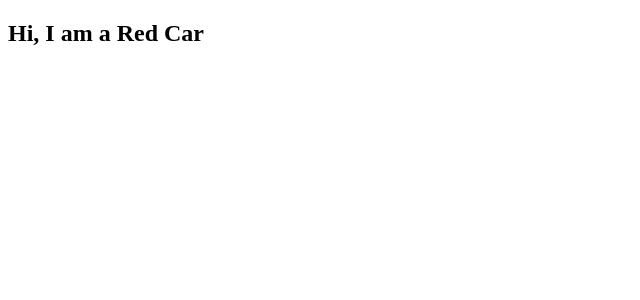
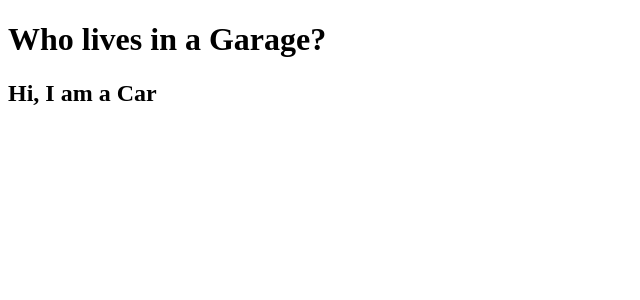
Before and after one commit to dus-tin9/Caravan-Chaos, a React (Vite) app in the folder my-app/: page / in a window 1280 px wide. Shown: the top 300 px of the page, without its empty margins (0-640 px from the left). Built offline with nearby package versions, Linux system fonts and the light colour scheme.

Commit message:
components in components

```diff
--- a/my-app/src/main.tsx
+++ b/my-app/src/main.tsx
@@ -2,14 +2,23 @@ import { createRoot } from 'react-dom/client'
 
 
 
-function Car (props) {
+function Car () {
 
   return (
-    <h2>Hi, I am a {props.color} Car</h2>
+    <h2>Hi, I am a Car</h2>
   )
 }
 
+function Garage () {
+
+  return(
+    <>
+      <h1>Who lives in a Garage?</h1>
+      <Car />
+    </>
+  )
+}
 
 createRoot(document.getElementById('root')!).render(
-  <Car color="Red"/>
+  <Garage />
 )
```
